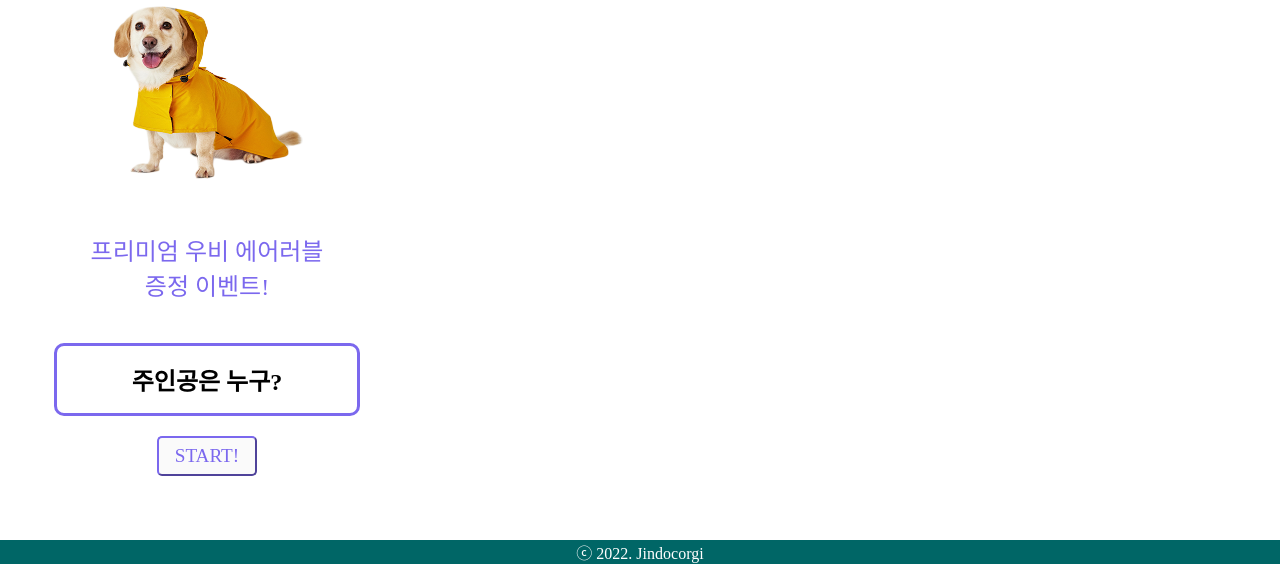
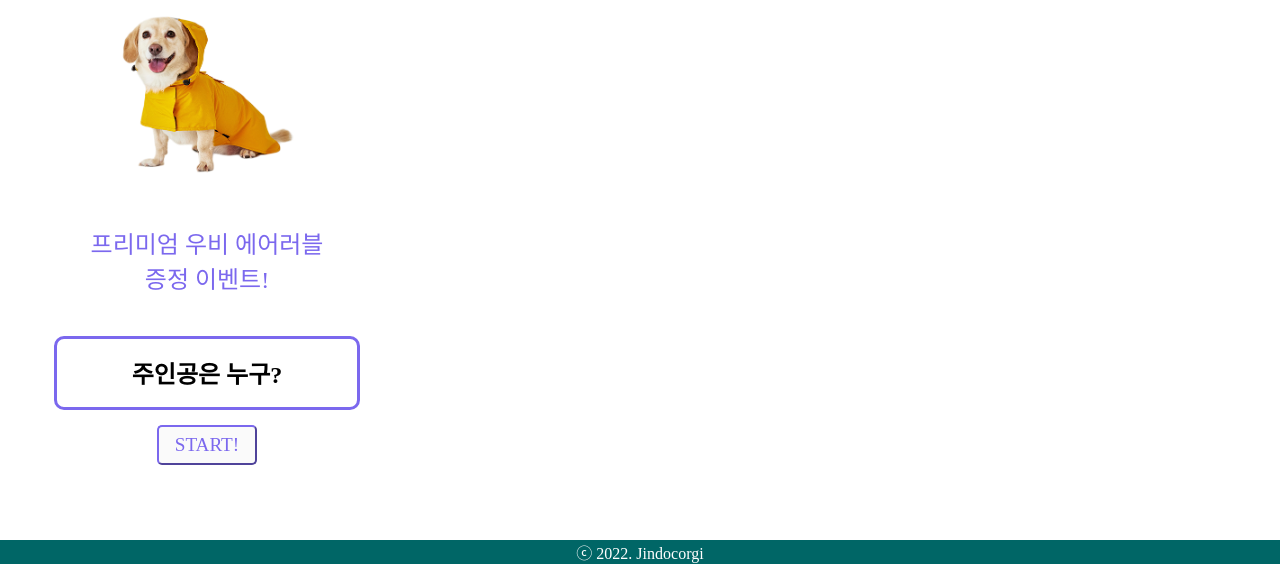
Before and after one commit to jindocorgi/my_first_testsite, a plain HTML site: page index.html in a window 1280 px wide. Shown: the part 236-800 px from the top of the page. Drawn offline with Linux system fonts and the light colour scheme; a web font is replaced by a local one.

Commit message:
4th 비율수정
비율수정

```diff
--- a/style.css
+++ b/style.css
@@ -54,7 +54,7 @@ main{
 
 .image3{
     margin: 7%;
-    width:200px;
+    width:180px;
 }
 
 
@@ -97,7 +97,7 @@ button{
     background-color : #fafafa;
     border-radius: 5px;
     border-color: mediumslateblue;
-    margin-top: 10px;
+    margin-top: 5px;
     text-align: center;
     font-size: 1.2rem;
     font-family: 'HBIOS-SYS';
```
